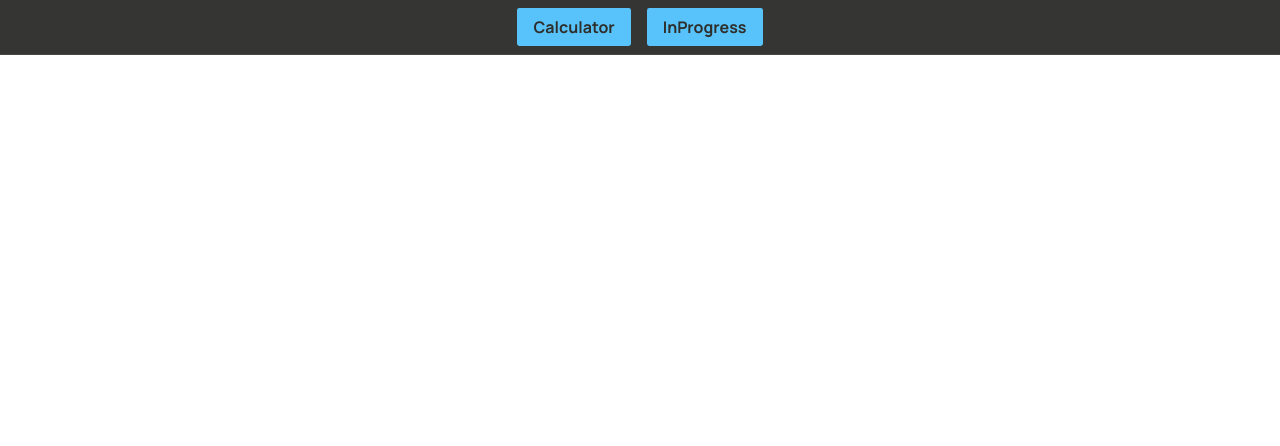
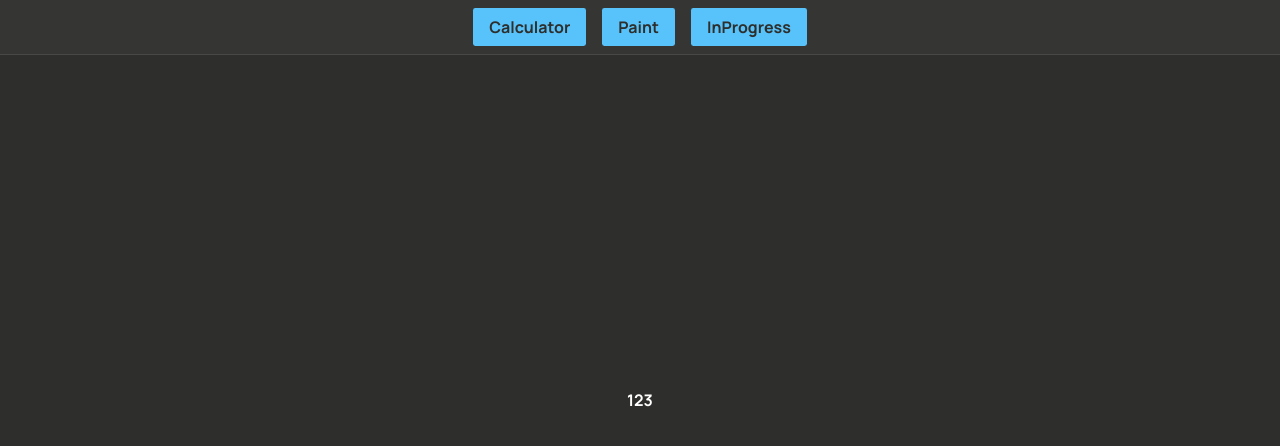
Before and after one commit to Perchusha/Portfolio, a React app: page /paint in a window 1280 px wide. Shown: the top 446 px of the page. Built offline with nearby package versions, Linux system fonts and the light colour scheme.

Commit message:
feat: added paint, in progress

```diff
--- a/src/App.tsx
+++ b/src/App.tsx
@@ -1,6 +1,6 @@
 import React from 'react';
 import { BrowserRouter as Router, Routes, Route, Navigate } from 'react-router-dom';
-import { InProgress, Welcome, TopBar, Calculator } from './modules';
+import { InProgress, Welcome, TopBar, Calculator, Paint } from './modules';
 
 const App = () => {
   return (
@@ -9,6 +9,7 @@ const App = () => {
       <Routes>
         <Route path="/hello" element={<Welcome />} />
         <Route path="/calculator" element={<Calculator />} />
+        <Route path="/paint" element={<Paint />} />
         <Route path="/inProgress" element={<InProgress />} />
         <Route path="" element={<Navigate to="/hello" />} />
       </Routes>
--- a/src/modules/Calculator/helper.ts
+++ b/src/modules/Calculator/helper.ts
@@ -1,4 +1,4 @@
-import { operationType } from './type';
+import { operationType } from './types';
 
 export const isNumeric = (value: string) => {
   return !isNaN(parseFloat(value));
--- a/src/modules/Calculator/index.tsx
+++ b/src/modules/Calculator/index.tsx
@@ -1,7 +1,7 @@
 import { useState, useEffect } from 'react';
 import { StyledButton } from '../../components';
 import { isOperation, isNumeric, DoTheMath } from './helper';
-import { operationType } from './type';
+import { operationType } from './types';
 import { Wrapper, Container, NumPad, StyledInput } from './styled';
 
 export const Calculator = () => {
@@ -34,7 +34,7 @@ export const Calculator = () => {
 
   const digitHandler = value => {
     if (equalCounter > 0) setEqualCounter(0);
-    // TODO: add second operation calculation
+
     if (operation && !memoryNumber) {
       setMemoryNumber(currentNumber);
       setCurrentNumber(value.toString());
--- /dev/null
+++ b/src/modules/Paint/index.tsx
@@ -0,0 +1,5 @@
+import { Wrapper } from './styled';
+
+export const Paint = () => {
+  return <Wrapper>123</Wrapper>;
+};
--- /dev/null
+++ b/src/modules/Paint/styled.ts
@@ -0,0 +1,11 @@
+import styled from 'styled-components';
+
+export const Wrapper = styled.div`
+  width: 100%;
+  height: 100%;
+  display: flex;
+  justify-content: center;
+  align-items: center;
+  background-color: #2e2e2c;
+  color: #ffffff;
+`;
--- a/src/modules/TopBar/index.tsx
+++ b/src/modules/TopBar/index.tsx
@@ -21,6 +21,7 @@ export const TopBar = () => {
       onMouseLeave={debounce(mouseLeaveHandler, 2000)}
     >
       <NavigateButton to={'/calculator'}>Calculator</NavigateButton>
+      <NavigateButton to={'/paint'}>Paint</NavigateButton>
       <NavigateButton to={'/inProgress'}>InProgress</NavigateButton>
     </Wrapper>
   );
--- a/src/modules/Welcome/index.tsx
+++ b/src/modules/Welcome/index.tsx
@@ -9,6 +9,7 @@ export const Welcome = () => {
       </TextSpan>
       <ul>
         <li>Calculator</li>
+        <li>Paint</li>
       </ul>
     </Wrapper>
   );
--- a/src/modules/index.ts
+++ b/src/modules/index.ts
@@ -2,3 +2,4 @@ export * from './Welcome';
 export * from './InProgress';
 export * from './TopBar';
 export * from './Calculator';
+export * from './Paint';
```
Also changed, not shown: src/modules/Calculator/types.ts (renamed from src/modules/Calculator/type.ts), src/modules/Paint/types.ts (added).
